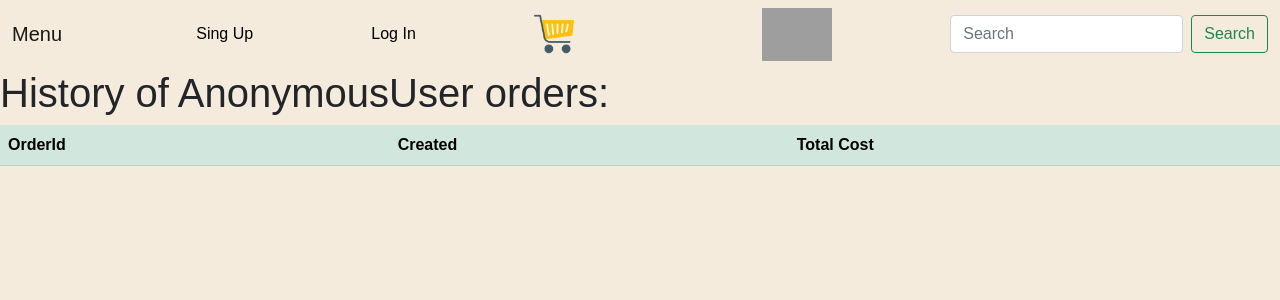
After one commit to DanielMuh03/BurgerKing, a Django app: template order/templates/history.html in a window 1280 px wide. The commit adds this page. Shown: the top 300 px of the page. Run offline with Django 3.2, Linux system fonts and the light colour scheme; the template is opened without the code that fills it, so the values that code supplies are empty; some web fonts are replaced; grey boxes are pictures that could not be loaded.

Commit message:
order history

```diff
--- /dev/null
+++ b/order/templates/history.html
@@ -0,0 +1,26 @@
+{% extends 'base.html' %}
+{% block content %}
+
+    <h1>History of {{ request.user }} orders:</h1>
+<table class="table table-success">
+  <thead>
+    <tr>
+      <th scope="col">OrderId</th>
+      <th scope="col">Created</th>
+      <th scope="col">Total Cost</th>
+    </tr>
+  </thead>
+  <tbody>
+  {% for order in orders %}
+  <tr>
+      <td> <a href="{% url 'order-detail' order.id %}">{{ order.id }}</a></td>
+      <td> <a href="{% url 'order-detail' order.id %}">{{ order.created }}</a></td>
+      <td> <a href="{% url 'order-detail' order.id %}">>{{ order.total_cost }}</a></td>
+    </tr>
+
+  {% endfor %}
+
+  </tbody>
+</table>
+
+{% endblock %}
--- a/order/templates/order_process.html
+++ b/order/templates/order_process.html
@@ -1,4 +1,5 @@
 {% extends 'base.html' %}
+{% load cart_tag %}
 {% block content %}
     <form method="post" enctype="multipart/form-data">
         {{ order_form.as_p }}
@@ -13,6 +14,7 @@
       <th scope="col">Image</th>
       <th scope="col">Price</th>
         <th scope="col">Quantity</th>
+        <th scope="col">Total</th>
 
     </tr>
   </thead>
@@ -23,6 +25,7 @@
       <td><img style="width: 100px; height auto;" src="{{ val.image }}"></td>
       <td>{{ val.price }}</td>
         <td>{{ val.quantity }}</td>
+        <td>{{ val.price|multiply:val.quantity }}</td>
     </tr>
   {% endfor %}
   </tbody>
--- a/order/urls.py
+++ b/order/urls.py
@@ -1,7 +1,9 @@
 from django.urls import path
 
-from order.views import order_create
+from order.views import *
 
 urlpatterns = [
-    path('create/', order_create, name='order_create')
+    path('create/', order_create, name='order_create'),
+    path('history/', order_history, name='order-history'),
+    path('history/detail/<int:order_id>/', order_history_detail, name='order-detail'),
 ]
--- a/templates/base.html
+++ b/templates/base.html
@@ -15,6 +15,16 @@
         body {
             background-color: #f5ebdc;
         }
+
+        a {
+        text-decoration: none;
+        color: black;
+        transition: 0.8s;
+        }
+        a:hover{
+        color: red;
+        transition: 0.8s;
+        }
     </style>
 
 </head>
@@ -28,7 +38,7 @@
           <a href="{% url 'register' %}">Sing Up</a>
           <a href="{% url 'login' %}">Log In</a>
           {% else %}
-          <span>{{ request.user.username }}</span>
+          <a href="{% url 'order-history' %}"><span>{{ request.user.username }}</span></a>
           <a href="{% url 'logout' %}">Logout</a>
           {% endif %}
 
```
Also changed, not shown: order/templates/history_detail.html (added, +27 -0 lines), order/views.py (+14 -3 lines), order/templates/order_created.html (renamed from menu/templates/order_created.html).
